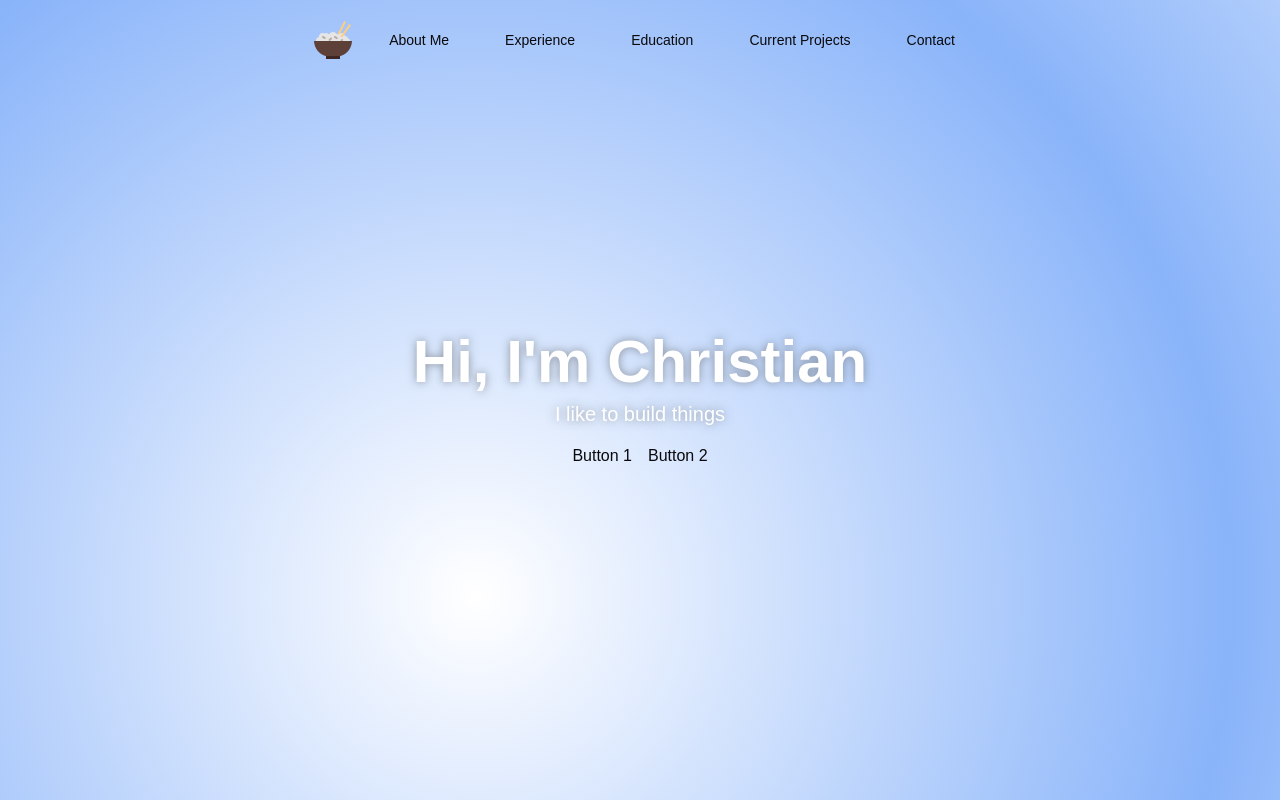
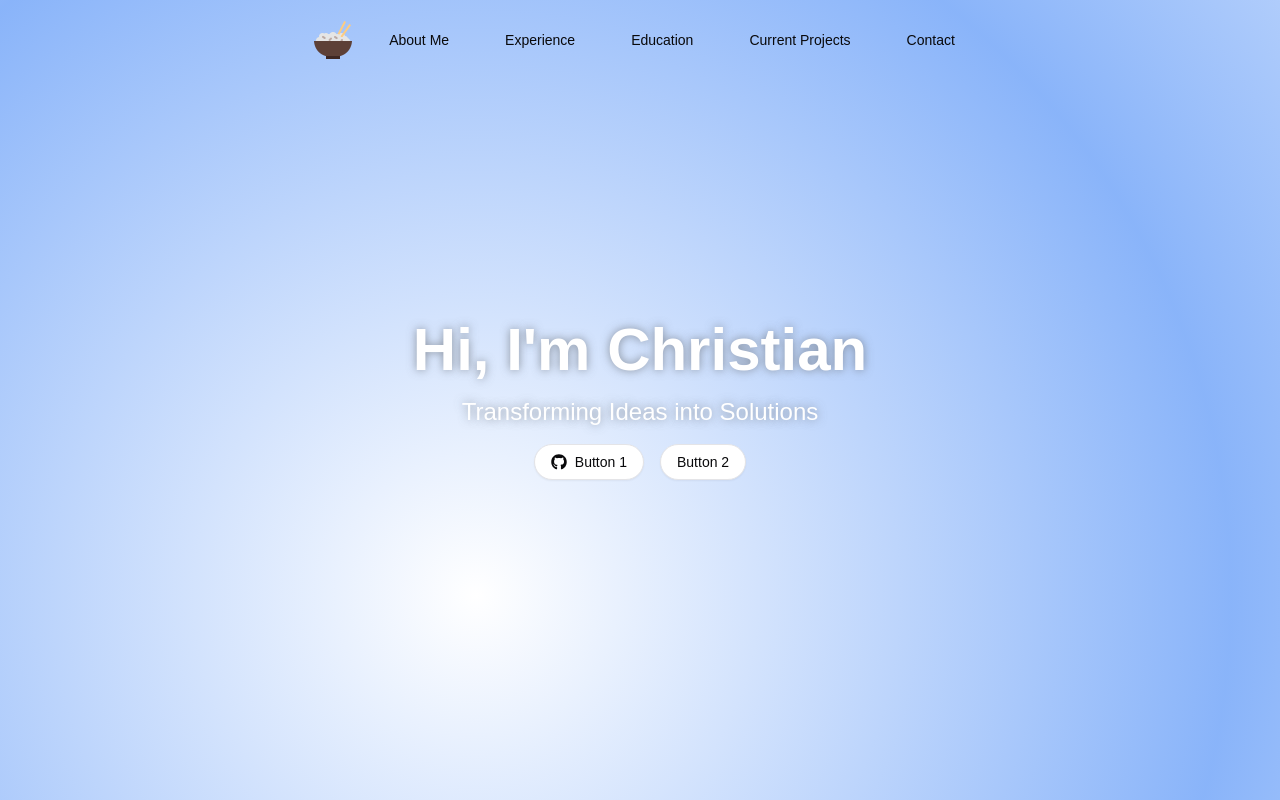
Before and after one commit to chvaldez10/personal-site, a Next.js app in the folder personal-site/: page / in a window 1280 px wide. Built offline with nearby package versions, Linux system fonts and the light colour scheme.

Commit message:
add pill and social button

```diff
--- a/personal-site/src/components/Navbar.tsx
+++ b/personal-site/src/components/Navbar.tsx
@@ -5,7 +5,7 @@ import { Link } from "react-scroll";
 import Image from "next/image";
 
 // Components
-import { Button } from "@/components/ui/button";
+import { Button } from "@/components/ui/buttons/button";
 import { Sheet, SheetTrigger, SheetContent } from "@/components/ui/sheet";
 import { RiMenu5Fill } from "react-icons/ri";
 
@@ -47,10 +47,7 @@ const Navbar: FC = () => {
 
       {/* Logo */}
       <div className="flex items-center mx-auto gap-4">
-        <Link
-          to="main-header"
-          className="hidden md:flex cursor-pointer transform transition-all duration-300 ease-in-out hover:scale-110"
-        >
+        <Link to="main-header" className="hidden md:flex  hover-scale-effect">
           <Image
             src="/rice-bowl.png"
             alt="Logo"
--- a/personal-site/src/components/core/MainHeader.tsx
+++ b/personal-site/src/components/core/MainHeader.tsx
@@ -1,24 +1,40 @@
 import React from "react";
 import "@/styles/main-header.css";
+import { FaGithub } from "react-icons/fa";
+
+// Components
+import { SocialButton } from "@/components/ui/buttons";
+import { PillButton } from "@/components/ui/buttons";
 
 const MainHeader: React.FC = () => {
   return (
-    <div className="h-screen gradient-background flex flex-col justify-center items-center text-center">
+    <div className="h-screen gradient-background flex flex-col justify-center items-center text-center space-y-4">
+      {/* Header */}
       <h1
-        className="text-6xl font-extrabold text-white"
+        className="text-4xl md:text-6xl font-extrabold text-white"
         style={{ textShadow: "0 0 10px rgba(104, 109, 118, 0.7)" }}
       >
         Hi, I&apos;m Christian
       </h1>
-      <p
-        className="text-xl text-white mt-2"
+
+      {/* Subheader */}
+      <h3
+        className="text-xl md:text-2xl text-white"
         style={{ textShadow: "0 0 10px rgba(104, 109, 118, 0.7)" }}
       >
-        I like to build things
-      </p>
-      <div className="mt-4">
-        <button className="btn">Button 1</button>
-        <button className="btn ml-4">Button 2</button>
+        Transforming Ideas into Solutions
+      </h3>
+
+      {/* Buttons */}
+      <div className="flex flex-col md:flex-row gap-4">
+        <SocialButton
+          variant="outline"
+          icon={<FaGithub />}
+          href="https://github.com/chvaldez10"
+        >
+          Button 1
+        </SocialButton>
+        <PillButton variant="outline">Button 2</PillButton>
       </div>
     </div>
   );
--- /dev/null
+++ b/personal-site/src/components/ui/buttons/PillButton.tsx
@@ -0,0 +1,13 @@
+import * as React from "react";
+import { ButtonProps, Button } from "./button";
+
+const PillButton = React.forwardRef<HTMLButtonElement, ButtonProps>(
+  ({ className, ...props }, ref) => {
+    return (
+      <Button className={`rounded-full ${className}`} ref={ref} {...props} />
+    );
+  }
+);
+PillButton.displayName = "PillButton";
+
+export { PillButton };
--- /dev/null
+++ b/personal-site/src/components/ui/buttons/SocialButton.tsx
@@ -0,0 +1,33 @@
+import * as React from "react";
+import Link from "next/link";
+import { Button, ButtonProps } from "./button";
+
+interface SocialButtonProps extends ButtonProps {
+  icon: React.ReactNode;
+  href: string;
+}
+
+const SocialButton = React.forwardRef<HTMLButtonElement, SocialButtonProps>(
+  ({ icon, className, href, ...props }, ref) => {
+    return (
+      <Link
+        href={href}
+        target="_blank"
+        className="hover-scale-effect"
+        style={{ textDecoration: "none" }}
+      >
+        <Button
+          className={`flex items-center gap-2 rounded-full ${className}`}
+          ref={ref}
+          {...props}
+        >
+          {icon}
+          {props.children}
+        </Button>
+      </Link>
+    );
+  }
+);
+SocialButton.displayName = "SocialButton";
+
+export { SocialButton };
--- /dev/null
+++ b/personal-site/src/components/ui/buttons/index.tsx
@@ -0,0 +1,3 @@
+export { Button } from "./button";
+export { PillButton } from "./PillButton";
+export { SocialButton } from "./SocialButton";
--- /dev/null
+++ b/personal-site/src/components/ui/dialog.tsx
@@ -0,0 +1,122 @@
+"use client"
+
+import * as React from "react"
+import * as DialogPrimitive from "@radix-ui/react-dialog"
+import { X } from "lucide-react"
+
+import { cn } from "@/lib/utils"
+
+const Dialog = DialogPrimitive.Root
+
+const DialogTrigger = DialogPrimitive.Trigger
+
+const DialogPortal = DialogPrimitive.Portal
+
+const DialogClose = DialogPrimitive.Close
+
+const DialogOverlay = React.forwardRef<
+  React.ElementRef<typeof DialogPrimitive.Overlay>,
+  React.ComponentPropsWithoutRef<typeof DialogPrimitive.Overlay>
+>(({ className, ...props }, ref) => (
+  <DialogPrimitive.Overlay
+    ref={ref}
+    className={cn(
+      "fixed inset-0 z-50 bg-black/80  data-[state=open]:animate-in data-[state=closed]:animate-out data-[state=closed]:fade-out-0 data-[state=open]:fade-in-0",
+      className
+    )}
+    {...props}
+  />
+))
+DialogOverlay.displayName = DialogPrimitive.Overlay.displayName
+
+const DialogContent = React.forwardRef<
+  React.ElementRef<typeof DialogPrimitive.Content>,
+  React.ComponentPropsWithoutRef<typeof DialogPrimitive.Content>
+>(({ className, children, ...props }, ref) => (
+  <DialogPortal>
+    <DialogOverlay />
+    <DialogPrimitive.Content
+      ref={ref}
+      className={cn(
+        "fixed left-[50%] top-[50%] z-50 grid w-full max-w-lg translate-x-[-50%] translate-y-[-50%] gap-4 border bg-background p-6 shadow-lg duration-200 data-[state=open]:animate-in data-[state=closed]:animate-out data-[state=closed]:fade-out-0 data-[state=open]:fade-in-0 data-[state=closed]:zoom-out-95 data-[state=open]:zoom-in-95 data-[state=closed]:slide-out-to-left-1/2 data-[state=closed]:slide-out-to-top-[48%] data-[state=open]:slide-in-from-left-1/2 data-[state=open]:slide-in-from-top-[48%] sm:rounded-lg",
+        className
+      )}
+      {...props}
+    >
+      {children}
+      <DialogPrimitive.Close className="absolute right-4 top-4 rounded-sm opacity-70 ring-offset-background transition-opacity hover:opacity-100 focus:outline-none focus:ring-2 focus:ring-ring focus:ring-offset-2 disabled:pointer-events-none data-[state=open]:bg-accent data-[state=open]:text-muted-foreground">
+        <X className="h-4 w-4" />
+        <span className="sr-only">Close</span>
+      </DialogPrimitive.Close>
+    </DialogPrimitive.Content>
+  </DialogPortal>
+))
+DialogContent.displayName = DialogPrimitive.Content.displayName
+
+const DialogHeader = ({
+  className,
+  ...props
+}: React.HTMLAttributes<HTMLDivElement>) => (
+  <div
+    className={cn(
+      "flex flex-col space-y-1.5 text-center sm:text-left",
+      className
+    )}
+    {...props}
+  />
+)
+DialogHeader.displayName = "DialogHeader"
+
+const DialogFooter = ({
+  className,
+  ...props
+}: React.HTMLAttributes<HTMLDivElement>) => (
+  <div
+    className={cn(
+      "flex flex-col-reverse sm:flex-row sm:justify-end sm:space-x-2",
+      className
+    )}
+    {...props}
+  />
+)
+DialogFooter.displayName = "DialogFooter"
+
+const DialogTitle = React.forwardRef<
+  React.ElementRef<typeof DialogPrimitive.Title>,
+  React.ComponentPropsWithoutRef<typeof DialogPrimitive.Title>
+>(({ className, ...props }, ref) => (
+  <DialogPrimitive.Title
+    ref={ref}
+    className={cn(
+      "text-lg font-semibold leading-none tracking-tight",
+      className
+    )}
+    {...props}
+  />
+))
+DialogTitle.displayName = DialogPrimitive.Title.displayName
+
+const DialogDescription = React.forwardRef<
+  React.ElementRef<typeof DialogPrimitive.Description>,
+  React.ComponentPropsWithoutRef<typeof DialogPrimitive.Description>
+>(({ className, ...props }, ref) => (
+  <DialogPrimitive.Description
+    ref={ref}
+    className={cn("text-sm text-muted-foreground", className)}
+    {...props}
+  />
+))
+DialogDescription.displayName = DialogPrimitive.Description.displayName
+
+export {
+  Dialog,
+  DialogPortal,
+  DialogOverlay,
+  DialogTrigger,
+  DialogClose,
+  DialogContent,
+  DialogHeader,
+  DialogFooter,
+  DialogTitle,
+  DialogDescription,
+}
--- a/personal-site/src/styles/globals.css
+++ b/personal-site/src/styles/globals.css
@@ -94,8 +94,14 @@ h6 {
 a {
   color: var(--secondary);
   text-decoration: none;
+  cursor: pointer;
 }
 
 a:hover {
   text-decoration: underline;
 }
+
+/* hover effect */
+.hover-scale-effect {
+  @apply transform hover:scale-110 transition-all duration-300 ease-in-out;
+}
--- a/personal-site/src/styles/main-header.css
+++ b/personal-site/src/styles/main-header.css
@@ -20,3 +20,11 @@
     background-position: 50% 0%;
   }
 }
+
+.icon {
+  transition: color 0.3s ease-in-out;
+}
+
+.icon:hover {
+  color: var(--brand-secondary-300);
+}
```
Also changed, not shown: personal-site/src/components/ui/buttons/button.tsx (renamed from personal-site/src/components/ui/button.tsx, +11 -11 lines).
